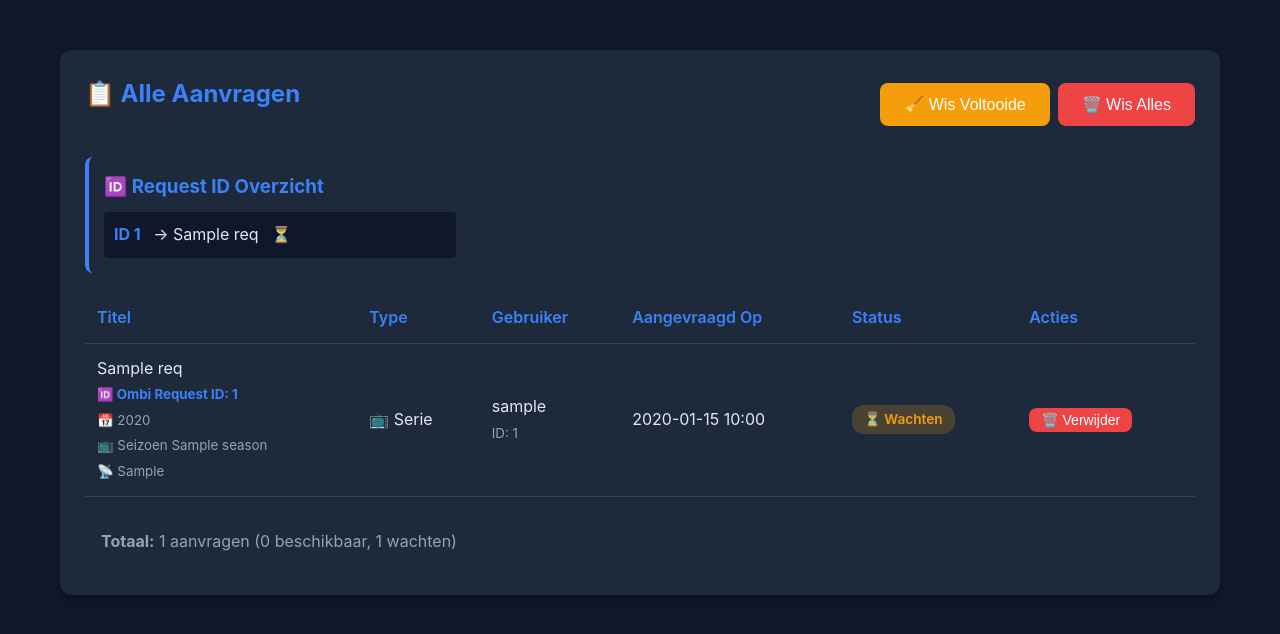
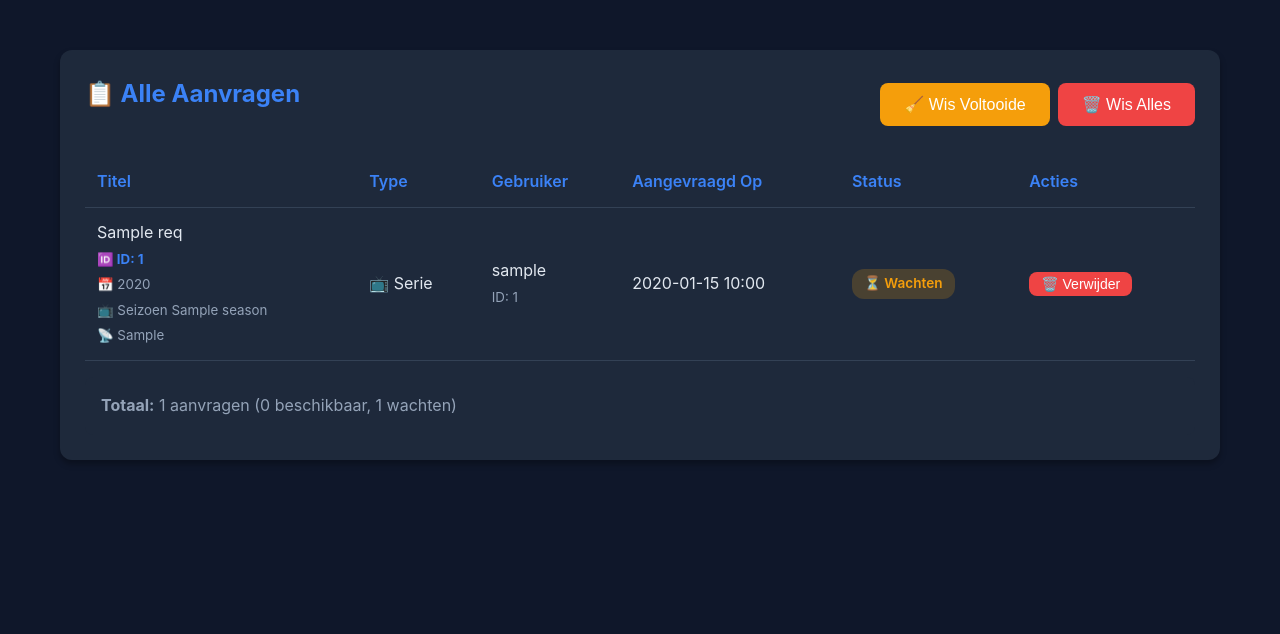
Before and after one commit to Foofur83/Emby_Omby_Telegram_Bot, a Flask app: template templates/requests.html in a window 1280 px wide. Shown: the part 121-755 px from the top of the page. Run offline with Flask 3, Linux system fonts and the light colour scheme; the template is opened without the code that fills it: most values are stand-ins (such as "Sample title", 1, 10 or a date in 2020).

Commit message:
Add logging for notifications + remove overview panel + keep individual Request IDs

```diff
--- a/bot.py
+++ b/bot.py
@@ -3030,12 +3030,15 @@ async def background_poller(application):
                                 parse_mode="Markdown",
                                 reply_markup=keyboard
                             )
+                            log_bot_message(uid, "bot", message)
                         else:
+                            full_message = message + "\n\n💡 Gebruik /register om je account te koppelen voor direct afspelen!"
                             await application.bot.send_message(
                                 chat_id=uid,
-                                text=message + "\n\n💡 Gebruik /register om je account te koppelen voor direct afspelen!",
+                                text=full_message,
                                 parse_mode="Markdown"
                             )
+                            log_bot_message(uid, "bot", full_message)
                     except Exception:
                         logger.exception("Failed to send notification to %s", uid)
 
--- a/templates/requests.html
+++ b/templates/requests.html
@@ -21,30 +21,6 @@
         </div>
     </div>
 
-    <!-- Quick Reference: Request ID to Title -->
-    {% set ombi_requests = requests|selectattr('ombi_response')|list %}
-    {% if ombi_requests %}
-    <div style="background: #1e293b; padding: 15px; border-radius: 8px; margin-bottom: 20px; border-left: 4px solid #3b82f6;">
-        <h3 style="margin: 0 0 10px 0; color: #3b82f6;">🆔 Request ID Overzicht</h3>
-        <div style="display: grid; grid-template-columns: repeat(auto-fill, minmax(300px, 1fr)); gap: 10px;">
-            {% for req in ombi_requests %}
-            {% if req.ombi_response.requestId or req.ombi_response.id %}
-            <div style="background: #0f172a; padding: 10px; border-radius: 4px;">
-                <span style="color: #3b82f6; font-weight: bold;">ID {{ req.ombi_response.requestId or req.ombi_response.id }}</span>
-                <span style="color: #e2e8f0; margin-left: 8px;">→</span>
-                <span style="color: #e2e8f0;">{{ req.title }}</span>
-                {% if not req.notified %}
-                <span style="color: #f59e0b; margin-left: 8px;">⏳</span>
-                {% else %}
-                <span style="color: #10b981; margin-left: 8px;">✅</span>
-                {% endif %}
-            </div>
-            {% endif %}
-            {% endfor %}
-        </div>
-    </div>
-    {% endif %}
-
     {% if requests %}
     <table>
         <thead>
@@ -66,7 +42,7 @@
                         <span class="badge" style="background: #8b5cf6; margin-left: 0.5rem;">✍️ Handmatig</span>
                     {% endif %}
                     {% if req.ombi_response and (req.ombi_response.requestId or req.ombi_response.id) %}
-                        <br><small style="color: #3b82f6; font-weight: bold;">🆔 Ombi Request ID: {{ req.ombi_response.requestId or req.ombi_response.id }}</small>
+                        <br><small style="color: #3b82f6; font-weight: bold;">🆔 ID: {{ req.ombi_response.requestId or req.ombi_response.id }}</small>
                     {% endif %}
                     {% if req.year %}
                         <br><small style="color: #94a3b8;">📅 {{ req.year }}</small>
```
